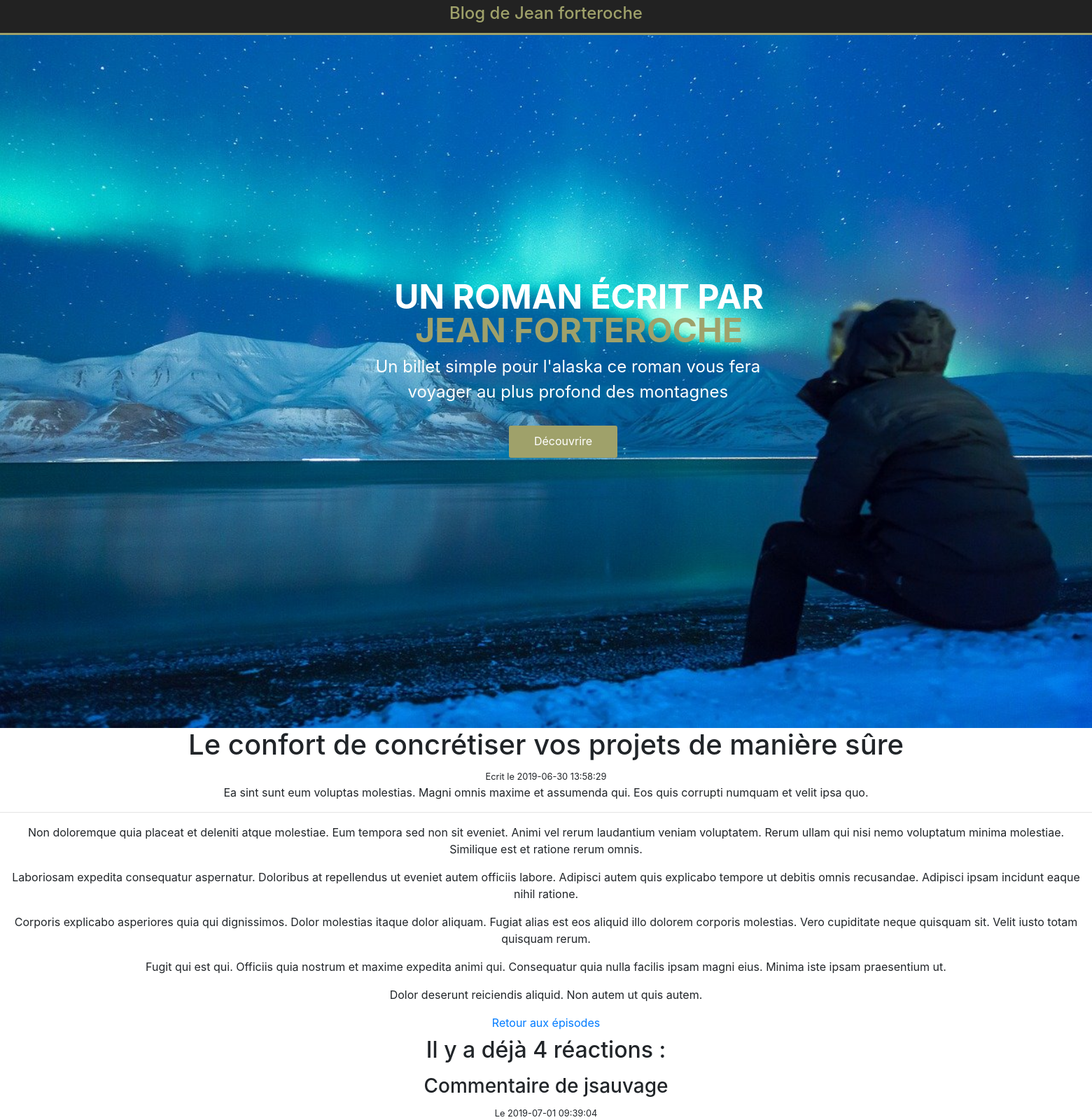
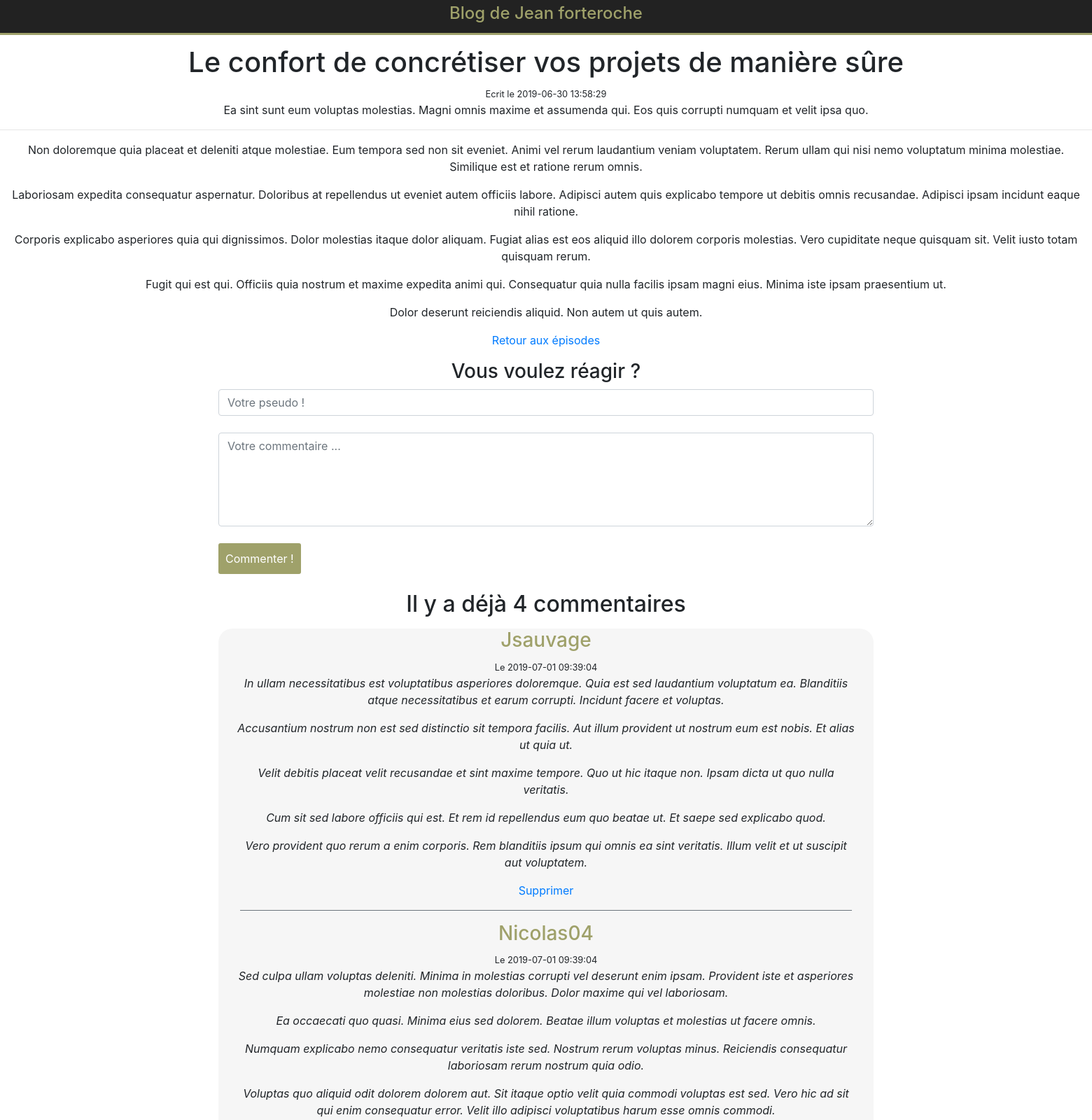
Before and after one commit to loic-alcesilas/blog, a PHP site: page /index.php?controller=article&task=show&id=130 in a window 1560 px wide. Shown: the top 1600 px of the page at 70% size. Run offline with PHP 8.4, Linux system fonts and the light colour scheme; data comes from the database, SQL or seed files in the repository; some libraries are stand-ins or nearby versions.

Commit message:
ajout du css sur l'ajout de commentaires ajout de l'image d'acceuil

```diff
--- a/assets/css/style.css
+++ b/assets/css/style.css
@@ -17,6 +17,7 @@ body {
  p {
      margin: 10px;
  }
+
 
 /*HEADER*/
 header {
@@ -55,6 +56,7 @@ header {
 .presentation img{
     display: flex;
     width: 100%;
+    position: relative;
 }
 
 .presentation span {
@@ -63,7 +65,7 @@ header {
 
 .presentation div {
     position: absolute;
-    top: 50%;
+    top: 20%;
     transform: translateX(50%);
 
 }
@@ -98,3 +100,69 @@ header {
     margin-left: 210px;
     margin-top: 30px;
   }
+
+  /*article*/
+
+  .article  {
+    width: 60% !important;
+    padding-bottom: 10px;
+    padding-top: 15px;
+    background-color: #f6f6f6;
+    text-align: center !important;
+    border-radius: 20px;
+  }
+
+  .article a {
+      color: #9FA16A;
+      padding: 30px;
+  }
+
+  .article a:hover {
+    color: #9FA16A;
+}
+
+
+
+  /*commentaires*/
+
+  .form-group {
+      width: 60%;
+      margin-bottom: 1rem;
+  }
+
+  .form-group button {
+    background-color: #9FA16A;
+    padding: 10px;
+    border-radius: 3px;
+    border: transparent;
+    color: white;
+    font-size: 1em;
+    display: block;
+  }
+
+  .form-control {
+    display: block;
+    width: 100%;
+    padding: .375rem .75rem;
+    font-size: 1rem;
+    line-height: 1.5;
+    color: #495057;
+    background-color: #fff;
+    background-clip: padding-box;
+    border: 1px solid #ced4da;
+    border-radius: .25rem;
+    transition: border-color .15s ease-in-out,box-shadow .15s ease-in-out;
+  }
+
+  .comment {
+    width: 60% !important;
+    padding-bottom: 15px;
+    background-color: #f6f6f6;
+    text-align: center !important;
+    border-radius: 20px;
+  }
+
+  .comment span {
+      color: #9FA16A ;
+      text-transform: capitalize;
+  }
--- a/templates/articles/show.html.php
+++ b/templates/articles/show.html.php
@@ -1,28 +1,38 @@
-<h1><?= $article['title'] ?></h1>
+<h1 style="padding-top: 65px;"><?= $article['title'] ?></h1>
 <small>Ecrit le <?= $article['created_at'] ?></small>
 <p><?= $article['introduction'] ?></p>
 <hr>
 <?= $article['content'] ?>
 <a href="index.php?<?= $article['id'] ?>">Retour aux épisodes</a>
 
+<form class="d-flex flex-column align-items-center" action="index.php?controller=comment&task=insert" method="POST">
+    <h3 class="pt-3">Vous voulez réagir ?</h3>
+    <div class="form-group">
+        <div>
+            <input class="form-control" type="text" name="author" placeholder="Votre pseudo !"><br>
+        </div>
+        <div>
+        <textarea  class="form-control" name="content" id="" cols="10" rows="5" placeholder="Votre commentaire ..."></textarea><br>
+        </div>
+        <input type="hidden" name="article_id" value="<?= $article_id ?>">
+        <button>Commenter !</button>
+    </div>
+</form>
+
+
 <?php if (count($commentaires) === 0) : ?>
     <h2>Il n'y a pas encore de commentaires pour cet article ... SOYEZ LE PREMIER ! :D</h2>
 <?php else : ?>
-    <h2>Il y a déjà <?= count($commentaires) ?> réactions : </h2>
+    <h2>Il y a déjà <?= count($commentaires) ?> commentaires </h2>
+    <div class="col-md-8 ml-auto mr-auto text-center comment">
     <?php foreach ($commentaires as $commentaire) : ?>
-        <h3>Commentaire de <?= $commentaire['author'] ?></h3>
+        <h3><span><?= $commentaire['author'] ?></span></h3>
         <small>Le <?= $commentaire['created_at'] ?></small>
         <blockquote>
             <em><?= $commentaire['content'] ?></em>
         </blockquote>
-        <a href="index.php?controller=comment&task=delete&id=<?= $commentaire['id'] ?>" onclick="return window.confirm(`Êtes vous sûr de vouloir supprimer ce commentaire ?!`)">Supprimer</a>
+        <a href="index.php?controller=comment&task=delete&id=<?= $commentaire['id'] ?>" onclick="return window.confirm(`Êtes vous sûr de vouloir supprimer ce commentaire ?!`)">Supprimer</a><br>
+        <div class="border-bottom border-secondary m-3"></div>
     <?php endforeach ?>
 <?php endif ?>
-
-<form action="index.php?controller=comment&task=insert" method="POST">
-    <h3>Vous voulez réagir ? N'hésitez pas les bros !</h3>
-    <input type="text" name="author" placeholder="Votre pseudo !">
-    <textarea name="content" id="" cols="30" rows="10" placeholder="Votre commentaire ..."></textarea>
-    <input type="hidden" name="article_id" value="<?= $article_id ?>">
-    <button>Commenter !</button>
-</form>
+</div>
--- a/templates/layout.html.php
+++ b/templates/layout.html.php
@@ -15,14 +15,6 @@
             <h1 id="brand">Blog de Jean forteroche</h1>
         </div>
 </header>
-    <div class="presentation">
-        <img src="assets/img/aurora.jpg" alt="">
-        <div>
-            <h1>Un roman écrit par <span>Jean Forteroche</span></h1>
-            <p>Un billet simple pour l'alaska ce roman vous fera voyager au plus profond des montagnes</p>
-            <input type="button" value="Découvrire" >
-        </div>
-    </div>
     <?= $pageContent ?>
 </body>
 
```
Also changed, not shown: templates/articles/index.html.php (+16 -0 lines), assets/img/imgfond.jpg (added).
